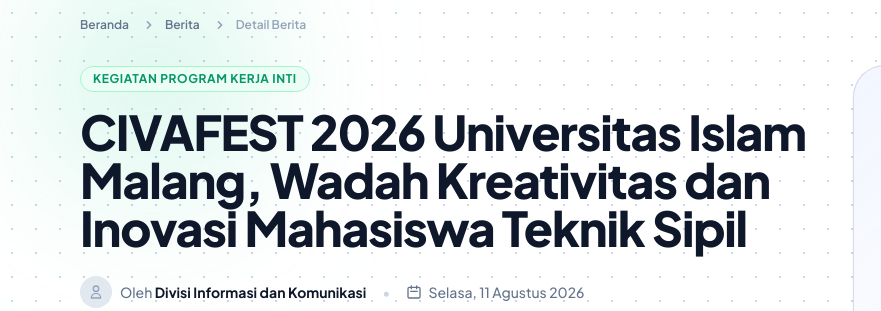
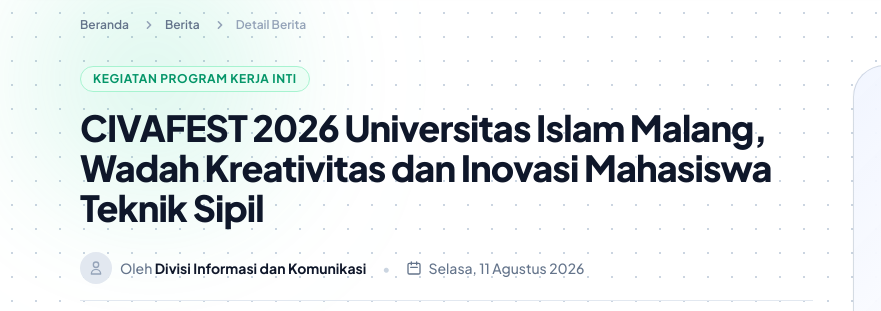
Before and after one commit to hmsunisma/website, a plain HTML site: page detail-berita/civafest-2026.html in a window 1280 px wide. Shown: the part 95-406 px from the top of the page, 0-881 px from the left. Drawn offline with nearby package versions, Linux system fonts and the light colour scheme; grey boxes are pictures that could not be loaded.

Commit message:
ubah ukuran teks judul berita

```diff
--- a/detail-berita/civafest-2026.html
+++ b/detail-berita/civafest-2026.html
@@ -137,7 +137,7 @@
                         Kegiatan Program Kerja Inti
                     </span>
 
-                    <h1 class="text-3xl md:text-4xl lg:text-5xl font-extrabold text-hms-navy leading-[1.2] tracking-tight">
+                    <h1 class="text-2xl md:text-3xl lg:text-4xl font-extrabold text-hms-navy leading-[1.2] tracking-tight">
                         CIVAFEST 2026 Universitas Islam Malang, Wadah Kreativitas dan Inovasi Mahasiswa Teknik Sipil
                     </h1>
 
```
Also changed, not shown: detail-berita/civex-2026.html (+1 -1 lines), detail-berita/forum-sipil-2026.html (+1 -1 lines), detail-berita/rapat-kerja-2026.html (+1 -1 lines), detail-berita/study-excursion-2026.html (+1 -1 lines), detail-berita/workshop-road-to-kji-kbgi-2027.html (+1 -1 lines).
